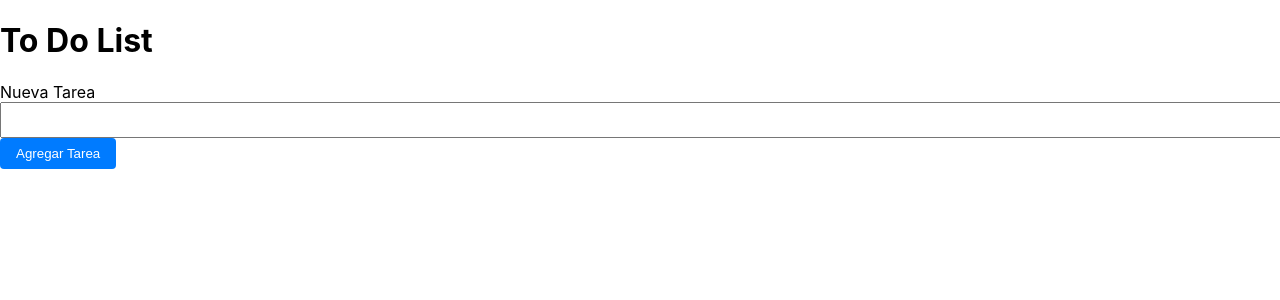
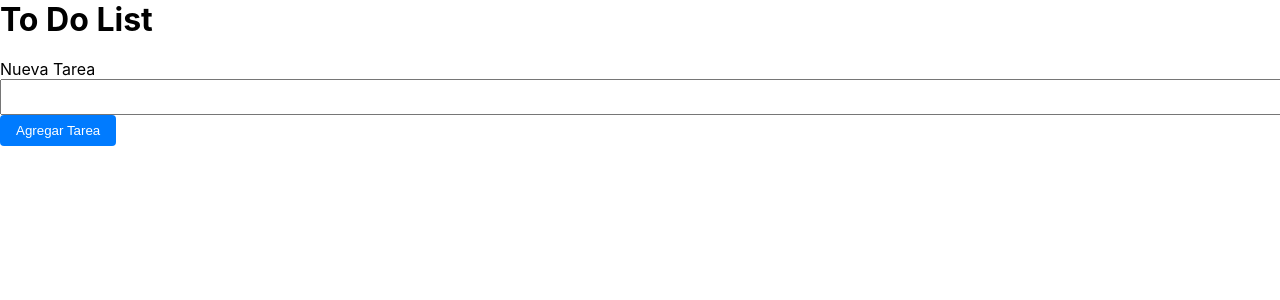
Before and after one commit to JuanIgnacioMarchetto/tIntegragor-grupo-B, a React (Create React App) app: page / in a window 1280 px wide. Shown: the top 300 px of the page. Built offline with nearby package versions, Linux system fonts and the light colour scheme.

Commit message:
16/11/2023-15:14

```diff
--- a/src/components/formulario/formulario.css
+++ b/src/components/formulario/formulario.css
@@ -1,3 +1,8 @@
+
+*{ padding: 0;
+margin: 0;}
+
+
 .task-form {
     margin-top: 20px;
   }
--- a/src/components/taskItem/taskIten.css
+++ b/src/components/taskItem/taskIten.css
@@ -1,3 +1,6 @@
+*{ padding: 0;
+    margin: 0;}
+
 .item-container{
     width:20%;
     display: flex;
```
